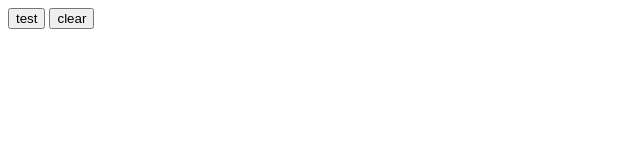
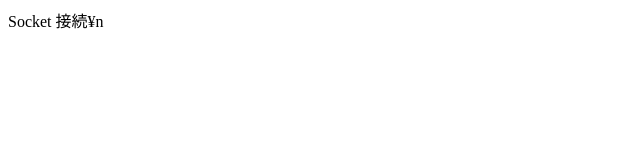
Before and after one commit to Shannon57/Shannon57.github.io, a plain HTML site: page index.html in a window 1280 px wide. Both pictures are taken after a click on the button "test". Shown: the full height of the page, 0-640 px from the left. Drawn offline with Linux system fonts and the light colour scheme.

```diff
--- a/index.html
+++ b/index.html
@@ -8,6 +8,7 @@ var watch_id;
 
 function test() {
     var sock = new WebSocket('ws://192.68.7.7:6000');
+    document.write('Socket 接続¥n');
     sock.addEventListener('open',function(e){
         document.write('Socket 接続成功');
     });
```
